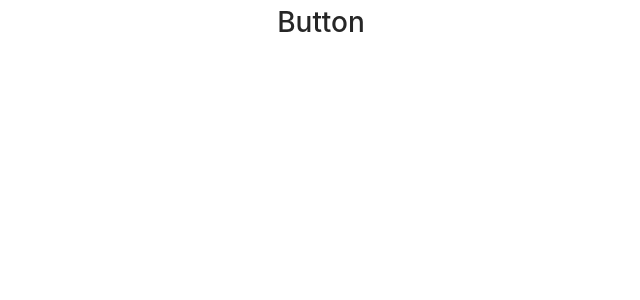
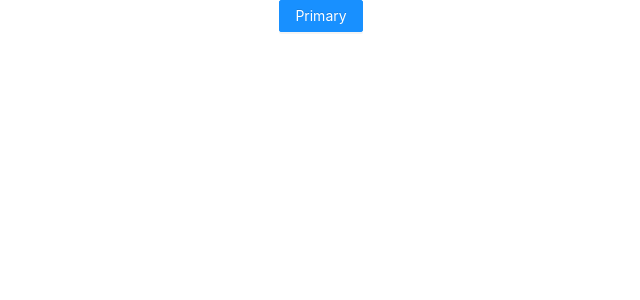
Before and after one commit to ViictrP/finance-app-react, a React (Create React App) app: page / in a window 1280 px wide. Shown: the top 300 px of the page, without its empty margins (319-959 px from the left). Built offline with nearby package versions, Linux system fonts and the light colour scheme.

Commit message:
added antd

```diff
--- a/src/App.tsx
+++ b/src/App.tsx
@@ -1,12 +1,11 @@
 import './App.css';
 
 import React, { FC } from 'react';
-
-import Button from './components/ui/button';
+import { Button } from 'antd';
 
 const App: FC = () => {
   return <div className='App'>
-    <Button />
+    <Button type='primary'>Primary</Button>
   </div>;
 };
 
--- a/src/components/ui/button.tsx
+++ /dev/null
@@ -1,11 +0,0 @@
-import React from 'react';
-
-const Button = () => {
-    return (
-        <div>
-            <h1>Button</h1>
-        </div>
-    );
-}
-
-export default Button;
```
Also changed, not shown: src/components/ui/button.css (deleted), 1 other file (tests, documents, lock files or other folders).
